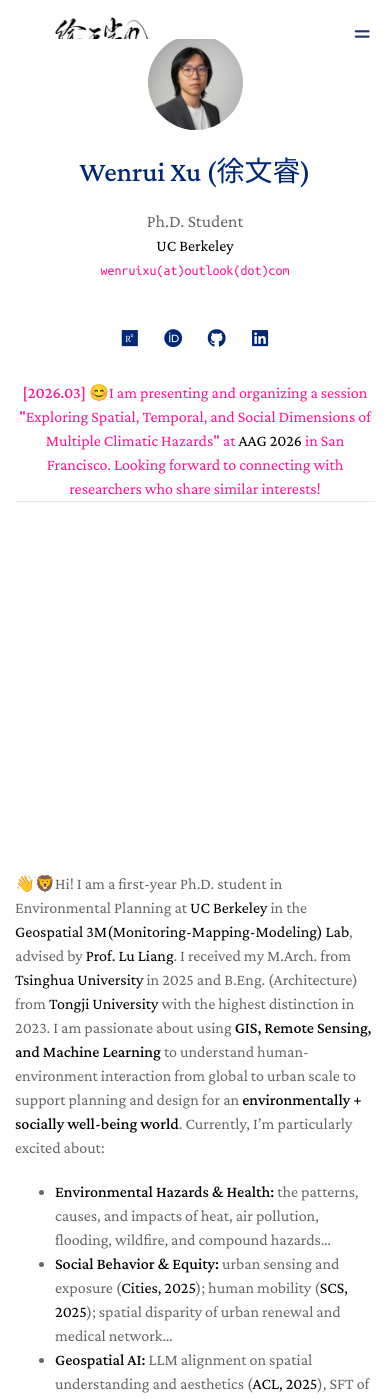
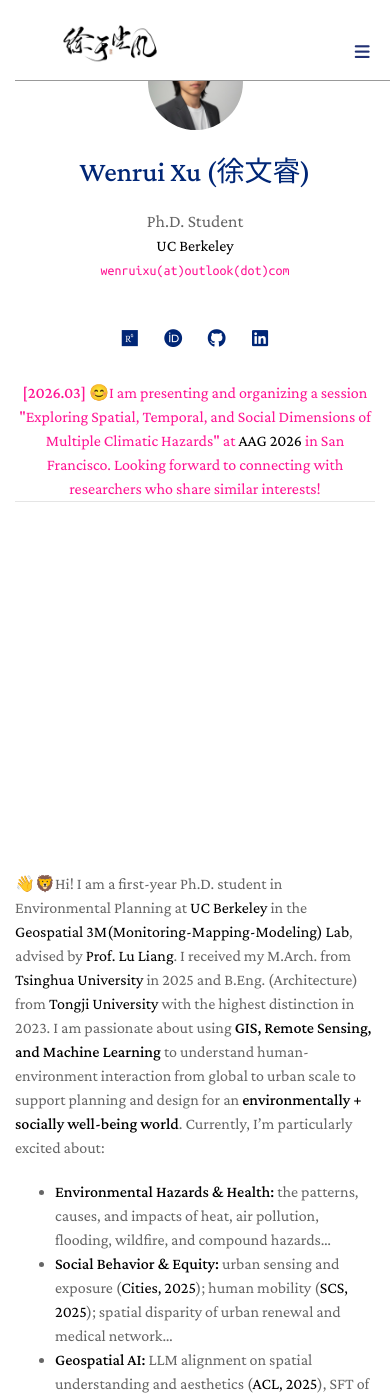
Before and after one commit to ruaruaxu/ruaruaxu.github.io, a Jekyll site: the page built from index.md, in a window 390 px wide and 1400 px high. Built offline with Jekyll 4.4.1, drawn with Linux system fonts in a browser that asks for light colours; a style sheet for code colours, icons or effects is not loaded.

Commit message:
Refactor topnav to flex and update breakpoints
Convert .topnav to a flex layout and simplify responsive rules: update the global layout (justify, align, padding, box-sizing, fixed positioning) and constrain the logo height. Replace many granular breakpoint rules with a single mobile breakpoint (max-width: 1280px) that hides #myLinks and provides mobile-friendly link and icon positioning. Also adjust the Sass media query from 1200px to 1280px to match the new breakpoint. These changes simplify the CSS and improve nav responsiveness and spacing.

```diff
--- a/_sass/minimal-light-no-dark-mode.scss
+++ b/_sass/minimal-light-no-dark-mode.scss
@@ -379,7 +379,7 @@
   text-align:center;
 }
 
-   @media screen and (max-width: 1200px) {
+   @media screen and (max-width: 1280px) {
     body {
       word-wrap: break-word;
       padding: 15px;
--- a/assets/css/nav.css
+++ b/assets/css/nav.css
@@ -1,17 +1,23 @@
 /* Add a black background color to the top navigation */
 .topnav {
+  display: flex;
   background-color: #fff;
-  overflow: hidden;
+  justify-content: space-between;
+  align-items: center;
   position:fixed;
   z-index:999;
   width:100%;
+  box-sizing: border-box;
   border-bottom-color: #999;
-  border-width: 1px;
+  padding: 10px 5%;
+  border-bottom-style: solid;
+  border-bottom-width: 1px;
 }
 
 
 .topnav #myLinks {
-  display: inline;
+  display: flex;
+  align-items: center;
 }
 
 .topnav a.icon {
@@ -19,14 +25,12 @@
 }
 
 .topnav img {
-  margin-bottom:-16.5pt;
-  margin-top:-12.5pt;
-  margin-left:30%;
+  margin:0;
+  max-height: 50px; /* 控制一下 Logo 高度防溢出 */
 }
 
 /* Style the links inside the navigation bar */
 .topnav a.normal {
-  float: right;
   color: #000;
   text-align: center;
   padding: 10px 20px;
@@ -41,100 +45,22 @@
 
 /* Add a color to the active/current link */
 .topnav a.right {
-  margin-right:30%;
-}
-
-@media print, screen and (max-width: 1000px) {
-
-  .topnav img {
-      margin-left:3%;
-    }
-
-  .topnav a.right {
-      margin-right:3%;
-    }
-
-  .topnav a.normal {
-      padding: 10px 5px;
-  }
-
- }
-
- @media print, screen and (max-width: 1200px) and (min-width: 1001px) {
-
-  .topnav img {
-      margin-left:6%;
-    }
-  .topnav a.right {
-      margin-right:6%;
-    }
-
- }
-
- @media print, screen and (max-width: 1400px) and (min-width: 1201px) {
-
-  .topnav img {
-      margin-left:12%;
-    }
-  .topnav a.right {
-      margin-right:12%;
-    }
-
+  margin-right: 0;
 }
 
 
- @media print, screen and (max-width: 1600px) and (min-width: 1401px) {
-
-  .topnav img {
-      margin-left:16%;
-    }
-  .topnav a.right {
-      margin-right:16%;
-    }
-
- }
-
- @media print, screen and (max-width: 1800px) and (min-width: 1601px) {
-
-  .topnav img {
-      margin-left:19%;
-    }
-  .topnav a.right {
-      margin-right:19%;
-    }
-
- }
-
- @media print, screen and (max-width: 2000px) and (min-width: 1801px) {
-
-  .topnav img {
-      margin-left:22%;
-    }
-  .topnav a.right {
-      margin-right:22%;
-    }
-
- }
-
-
- @media print, screen and (max-width: 480px) {
-  .topnav #myLinks {
-      display: none;
-    }
- }
-
- @media print, screen and (max-width: 960px) {
+@media print, screen and (max-width: 1280px) {
 .topnav #myLinks {
   display: none;
 }
 
 .topnav a.normal {
   color: rgb(33, 48, 115);
-      float: none;
   padding: 14px 16px;
   text-decoration: none;
   font-size: 17px;
   display: block;
+  text-align: left; /* 手机端菜单靠左对齐更好看 */
 }
 
 .topnav a.icon {
@@ -143,19 +69,11 @@
   padding: 10px 16px;
   font-size: 17px;
   position: absolute;
-      float: right;
-      right: 0;
-      top: 0;
-      margin-right:5%;
+  right: 5%; /* 让汉堡菜单也贴着右边缘 5% */
+  top: 15px;
 }
 
 .topnav a.right {
-      color: rgb(33, 48, 115);
-      float: none;
-      padding: 14px 16px;
-      text-decoration: none;
-      font-size: 17px;
-      display: block;
-      margin-right:0;
+  margin-right: 0;
 }
 }
```
Lines whose indentation alone changed are shown as unchanged.
